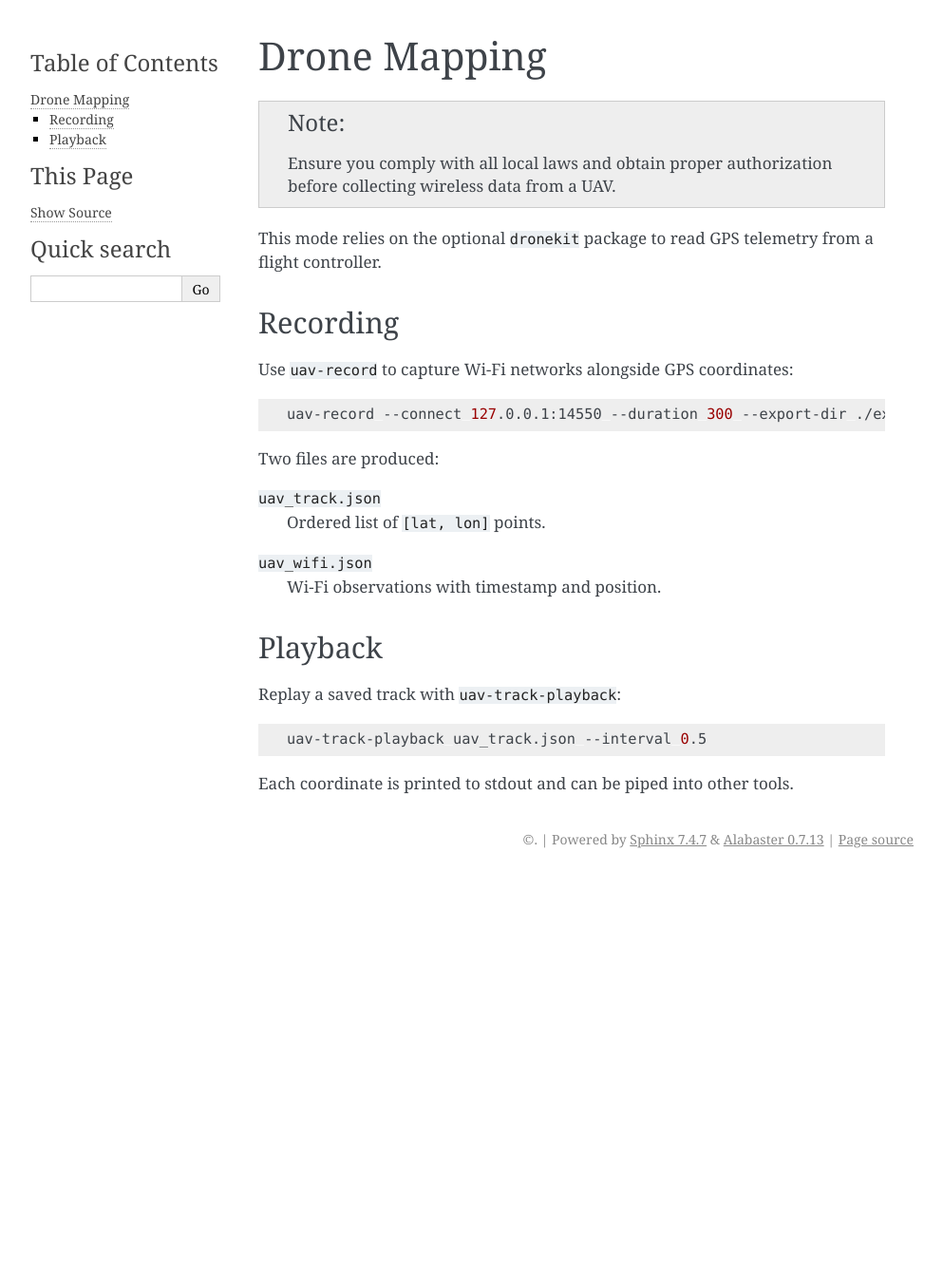
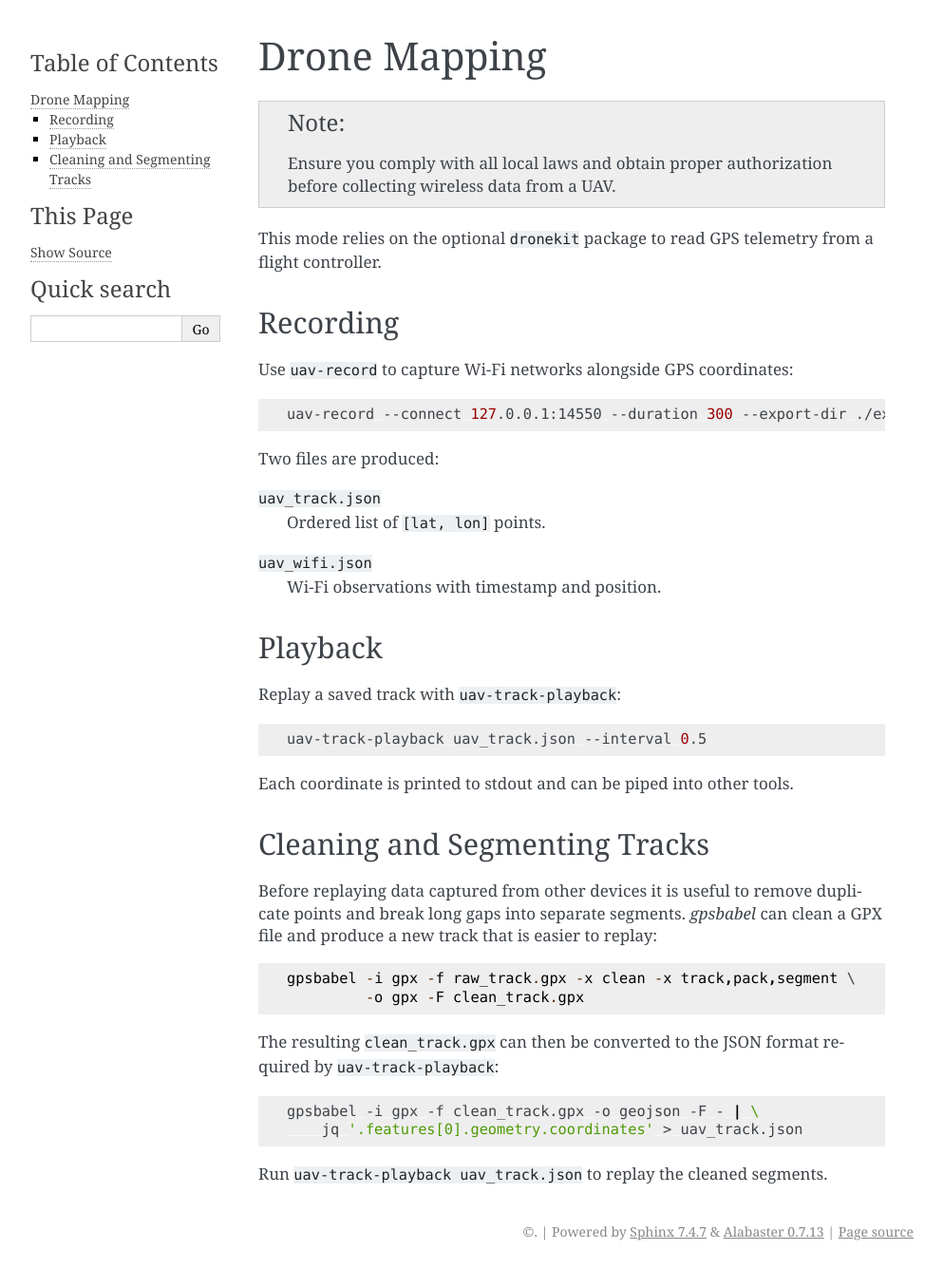
Before and after one commit to Trashytalk/piwardrive, a Sphinx documentation site: the page built from docs/drone_mapping.rst, in a window 1280 px wide. Shown: the whole page at 95% size, without its empty margins (148-1141 px from the left). Built offline with Sphinx 7.4.7, drawn with Linux system fonts in a browser that asks for light colours; before the commit the page ends 923 px from its top, so only the background shows below that.

Commit message:
docs: add track cleanup instructions

```diff
--- a/docs/drone_mapping.rst
+++ b/docs/drone_mapping.rst
@@ -29,3 +29,22 @@ Replay a saved track with ``uav-track-playback``:
    uav-track-playback uav_track.json --interval 0.5
 
 Each coordinate is printed to stdout and can be piped into other tools.
+
+Cleaning and Segmenting Tracks
+~~~~~~~~~~~~~~~~~~~~~~~~~~~~~~
+Before replaying data captured from other devices it is useful to remove
+duplicate points and break long gaps into separate segments.  `gpsbabel`
+can clean a GPX file and produce a new track that is easier to replay::
+
+   gpsbabel -i gpx -f raw_track.gpx -x clean -x track,pack,segment \
+            -o gpx -F clean_track.gpx
+
+The resulting ``clean_track.gpx`` can then be converted to the JSON format
+required by ``uav-track-playback``:
+
+.. code-block:: bash
+
+   gpsbabel -i gpx -f clean_track.gpx -o geojson -F - | \
+       jq '.features[0].geometry.coordinates' > uav_track.json
+
+Run ``uav-track-playback uav_track.json`` to replay the cleaned segments.
```
